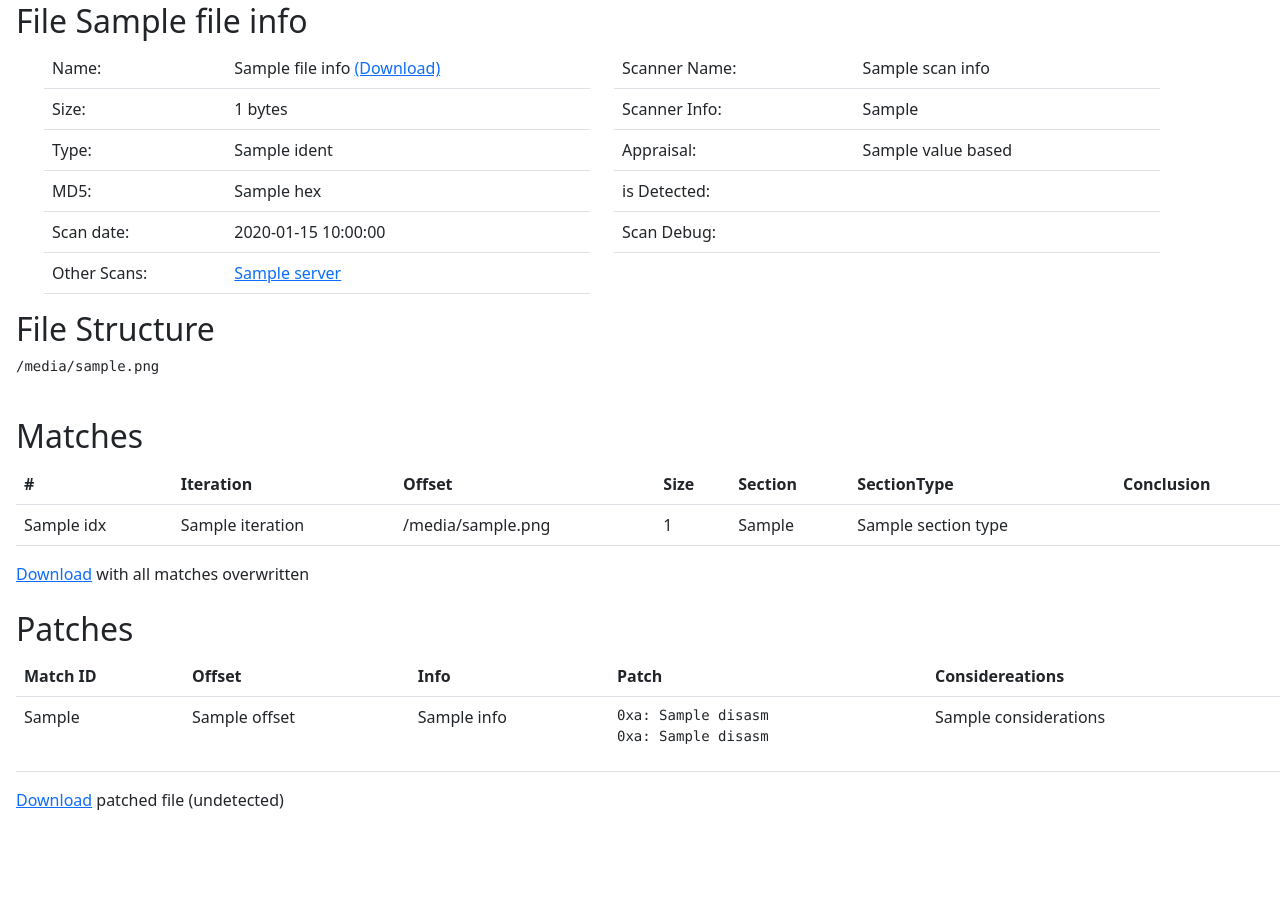
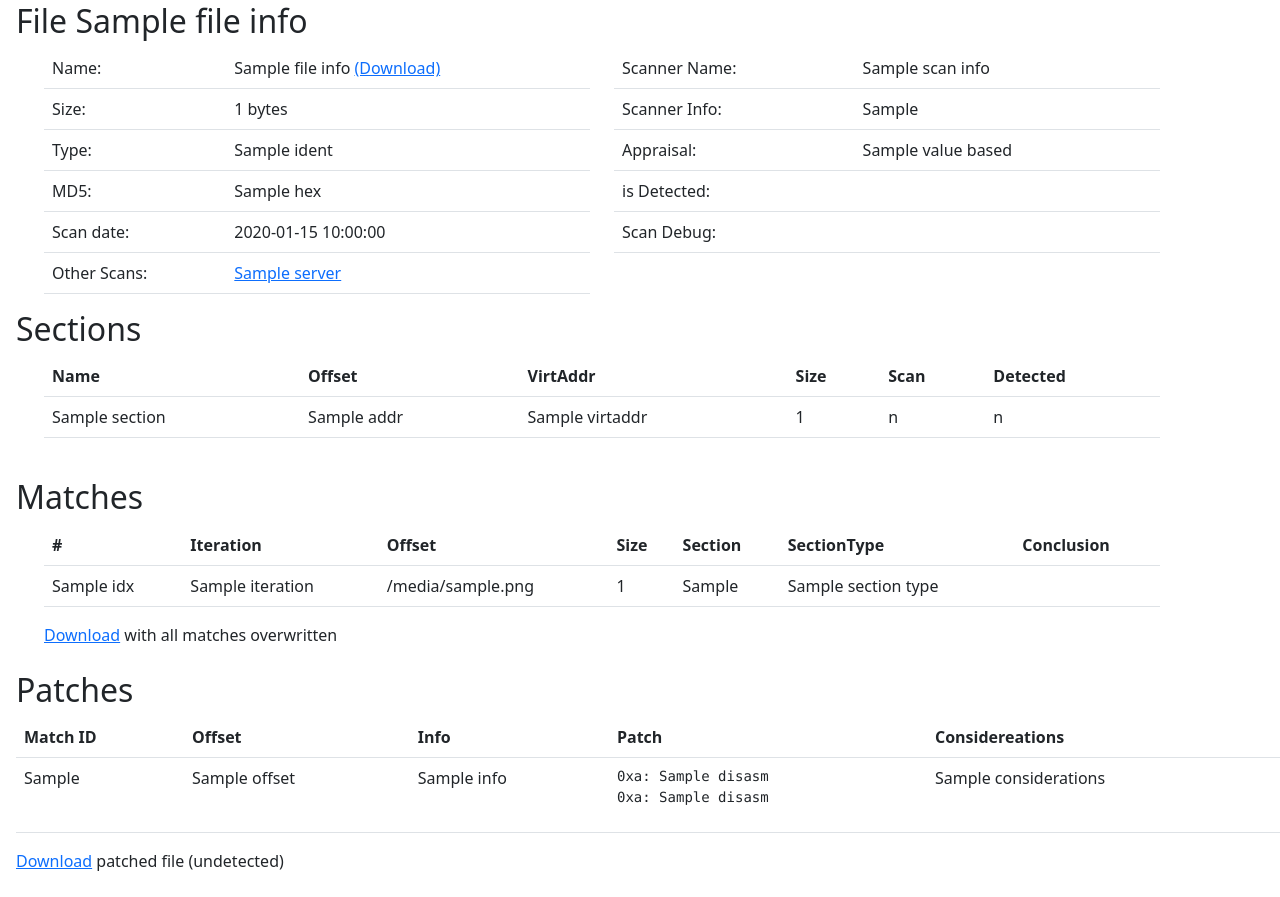
Before and after one commit to dobin/avred, a Flask app: template app/templates/file.html in a window 1280 px wide. Shown: the part 112-1009 px from the top of the page. Before the commit the page ends 922 px from the top, so only its background shows below. Run offline with Flask 3, Linux system fonts and the light colour scheme; a user stored in the database is signed in; the template is opened without the code that fills it: most values are stand-ins (such as "Sample title", 1, 10 or a date in 2020); some libraries are stand-ins or nearby versions.

Commit message:
feature: better section overview including scan result

```diff
--- a/app/templates/file_info.html
+++ b/app/templates/file_info.html
@@ -80,15 +80,49 @@
 File is not detected by AV.
 {% endif %}
 
-{% if session['showDetails'] and outcome.fileStructure != '' %}
-<h2>File Structure</h2>
-<pre>{{outcome.fileStructure}}</pre>
+{% if session['showDetails'] %}
+<h2>Sections</h2>
+
+<div class="container">
+    <div class="row">
+      <div class="col-sm">
+
+<table class="table">
+    <tr>
+        <th>Name</th>
+        <th>Offset</th>
+        <th>VirtAddr</th>
+        <th>Size</th>
+        <th>Scan</th>
+        <th>Detected</th>
+    </tr>
+
+    {% for section in outcome.sections %}
+    <tr>
+        <td>{{section.name}}</td>
+        <td>{{section.addr}}</td>
+        <td>{{section.virtaddr}}</td>
+        <td>{{section.size}}</td>
+        <td>{{section.scan|nicebool}}</td>
+        <td>{{section.detected|nicebool}}</td>
+    </tr>
+    {% endfor %}
+</table>
+
+        </div>
+    </div>
+</div>
 {% endif %}
 
 
 {% if outcome.matches|length > 0 %}
 <br>
 <h2>Matches</h2>
+
+<div class="container">
+    <div class="row">
+      <div class="col-sm">
+
 <table class="table">
     <tr>
         <th>#</th>
@@ -117,10 +151,17 @@ File is not detected by AV.
     {% endfor %}
 </table>
 
+
+
 {% if current_user.is_authenticated %}
 <a href="{{request.path}}/downloadPatchMatch/">Download</a> with all matches overwritten</td>
 <br>
 {% endif %}
+
+        </div>
+    </div>
+</div>
+
 <br>
 
 {% endif %}
--- a/app/views.py
+++ b/app/views.py
@@ -232,7 +232,6 @@ def hex_filter(s):
 def hex_filter(s):
     return hex(s)
 
-
 @views.app_template_filter('mydate')
 def date_filter(s):
     if s is None:
@@ -242,6 +241,13 @@ def date_filter(s):
 @views.app_template_filter('prettynumber')
 def date_filter(s):
     return f"{s:,}"
+
+@views.app_template_filter('nicebool')
+def nicebool_filter(s):
+    if s is True:
+        return "y"
+    else:
+        return "n"
 
 
 ## Utils
--- a/avred.py
+++ b/avred.py
@@ -153,7 +153,6 @@ def handleFile(filename, args, serverName):
         analyzerOptions['scanSpeed'] = ScanSpeed(args.scanspeed)
 
     hashCache.load()
-
     # scan
     if not outcome.isScanned or args.rescan:
         scanner.checkOnlineOrExit()
@@ -211,6 +210,8 @@ def handleFile(filename, args, serverName):
                break
 
             iteration += 1
+
+        outcome.sections = filePlay.sectionsBag.sections
 
     hashCache.save()
     #if not outcome.isMinimized:
--- a/model/model_code.py
+++ b/model/model_code.py
@@ -13,7 +13,8 @@ class Section:
     addr: int
     size: int
     virtaddr: int
-    scan: bool = True
+    scan: bool = True       # if this section should be scanned
+    detected: bool = False  # if this section is being detected
 
 
 class SectionsBag:
--- a/reducer.py
+++ b/reducer.py
@@ -42,7 +42,7 @@ class Reducer():
     def scan(self, offsetStart, offsetEnd) -> List[Match]:
         """Scan self.file.Data() from offsetStart to offsetEnd, return matches"""
         self.init()
-        data = self.file.Data()  # get the data of the file to work on
+        data = deepcopy(self.file.Data())  # get the data of the file to work on as copy
 
         size = offsetEnd - offsetStart
         if size < 50000: # 50kb
```
Also changed, not shown: model/model_base.py (+3 -9 lines), plugins/pe/analyzer_pe.py (+20 -16 lines).
